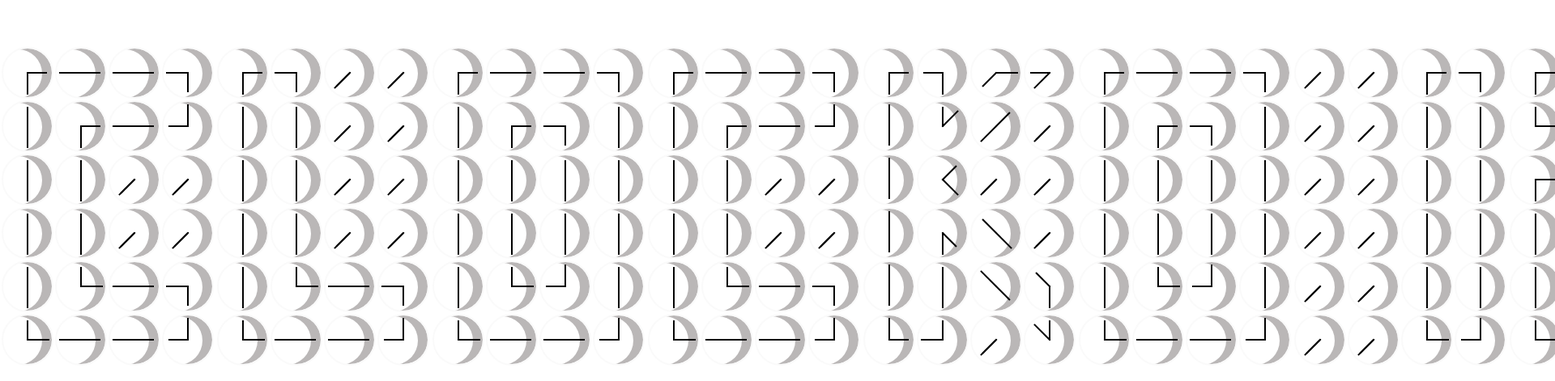
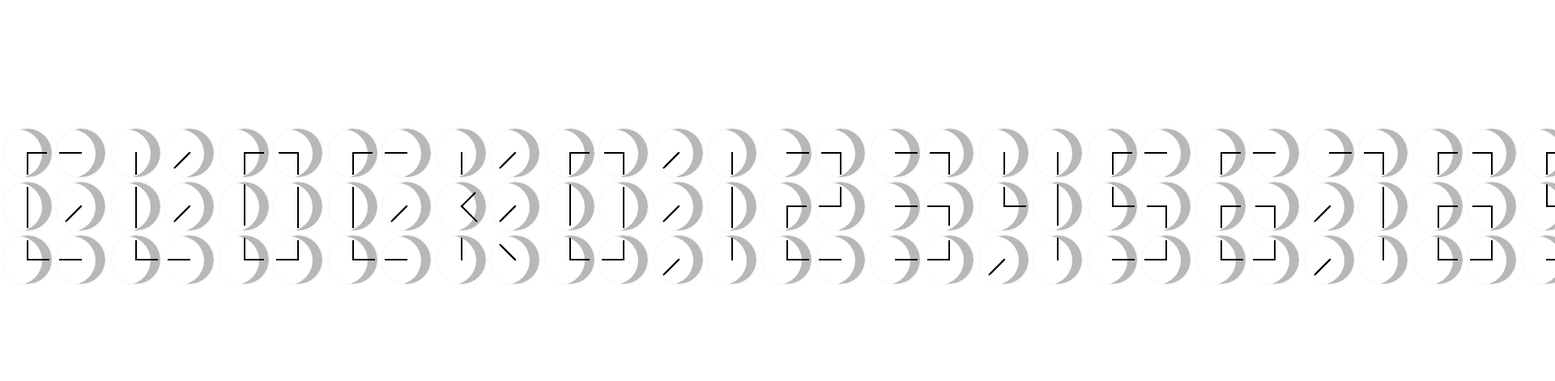
Before and after one commit to presentY1897/clock-clock, a React (Vite) app: page /check-clock-block in a window 1280 px wide. Shown: the part 145-616 px from the top of the page at 81% size, 1920 px wide, since content can reach past the window. Built offline with nearby package versions, Linux system fonts and the light colour scheme.

Commit message:
fix: change col row for testing

```diff
--- a/src/pages/CheckClockBlockPage.tsx
+++ b/src/pages/CheckClockBlockPage.tsx
@@ -14,8 +14,8 @@ const CheckClockBlockPage = () => {
         <ClockBlock
           key={index}
           char={char}
-          col={4}
-          row={6}
+          col={2}
+          row={3}
           mode={"go to current time"}
           transitionDuration={0}
         />
```
